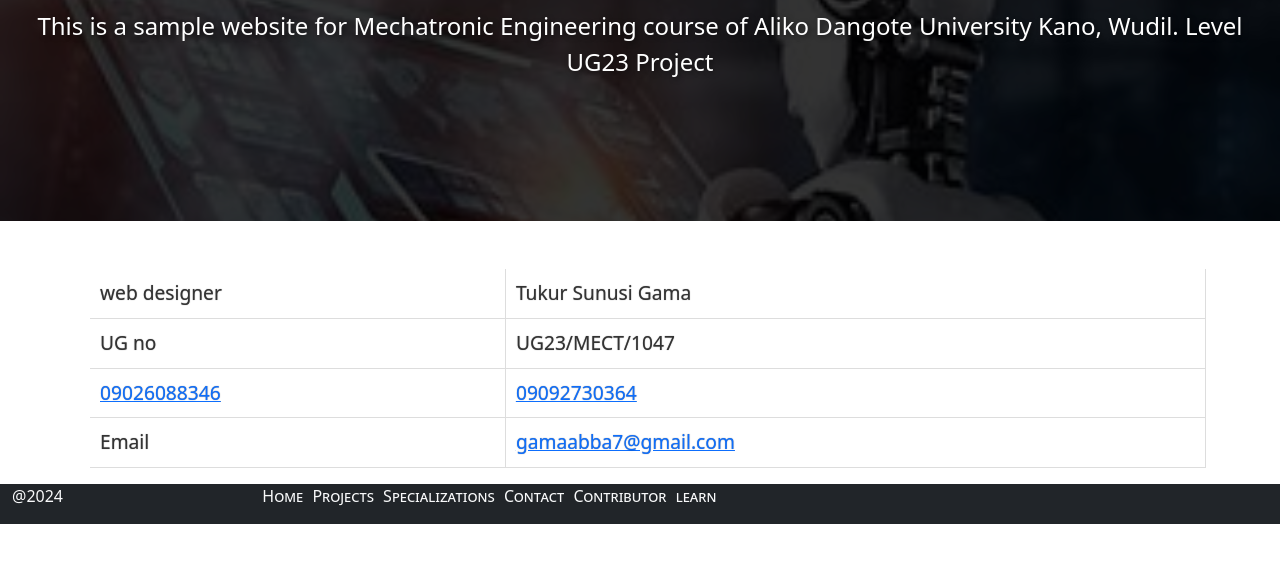
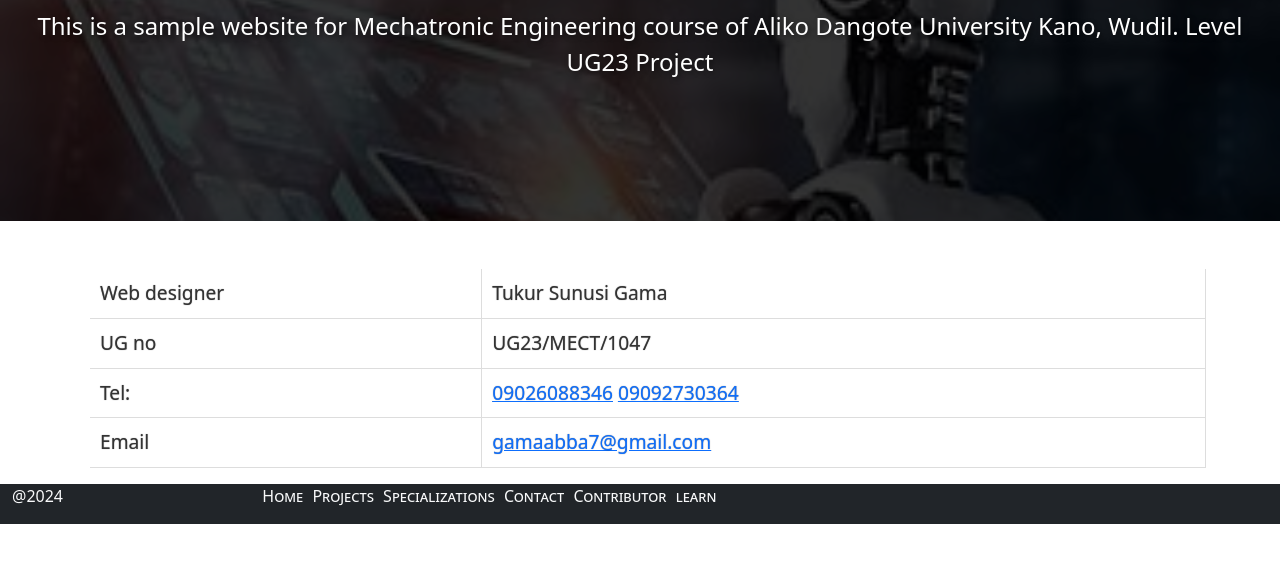
Before and after one commit to Tukur-Sunusi-gama/ENG1101-MECT-ASSIGMENT, a plain HTML site: page Contact.htm in a window 1280 px wide. Shown: the part 235-798 px from the top of the page. Drawn offline with nearby package versions, Linux system fonts and the light colour scheme.

Commit message:
Update Contact.htm

```diff
--- a/Contact.htm
+++ b/Contact.htm
@@ -57,7 +57,7 @@
           <p class="container">
               <table class="m-2">
                   <tr>
-                      <td>web designer </td>
+                      <td>Web designer </td>
                       <td>Tukur Sunusi Gama</td>
                   </tr>
                   <tr>
@@ -65,8 +65,11 @@
                       <td>UG23/MECT/1047</td>
                   </tr>
                   <tr>
-                      <td><a href="tel:09026088346">09026088346</a></td>
-                      <td><a href="tel:09092730364">09092730364</a></td>
+                      <td>Tel: </td>
+                      <td>
+                          <a href="tel:09026088346">09026088346</a>
+                          <a href="tel:09092730364">09092730364</a>
+                      </td>
                   </tr>
                   <tr>
                       <td>Email</td>
```
